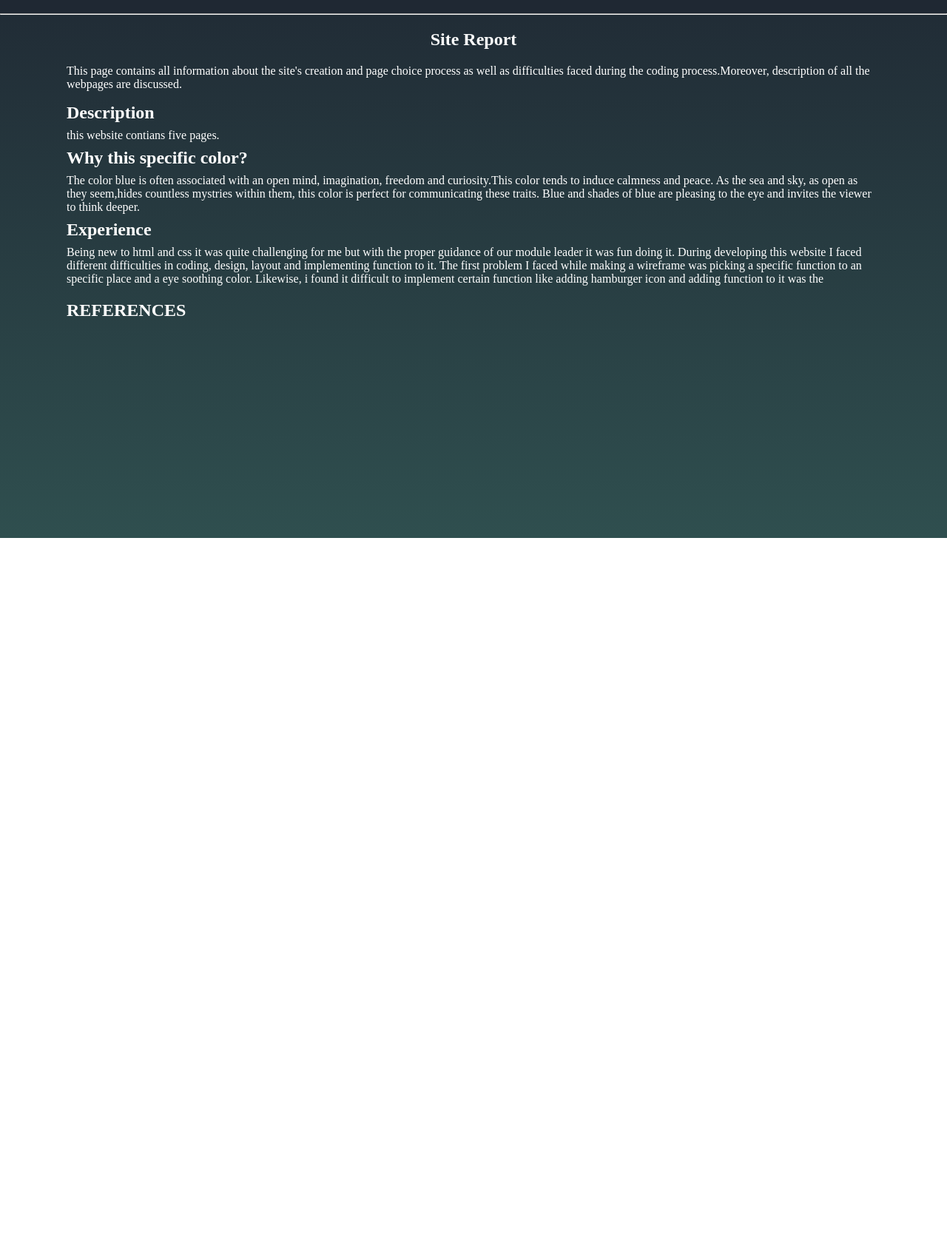
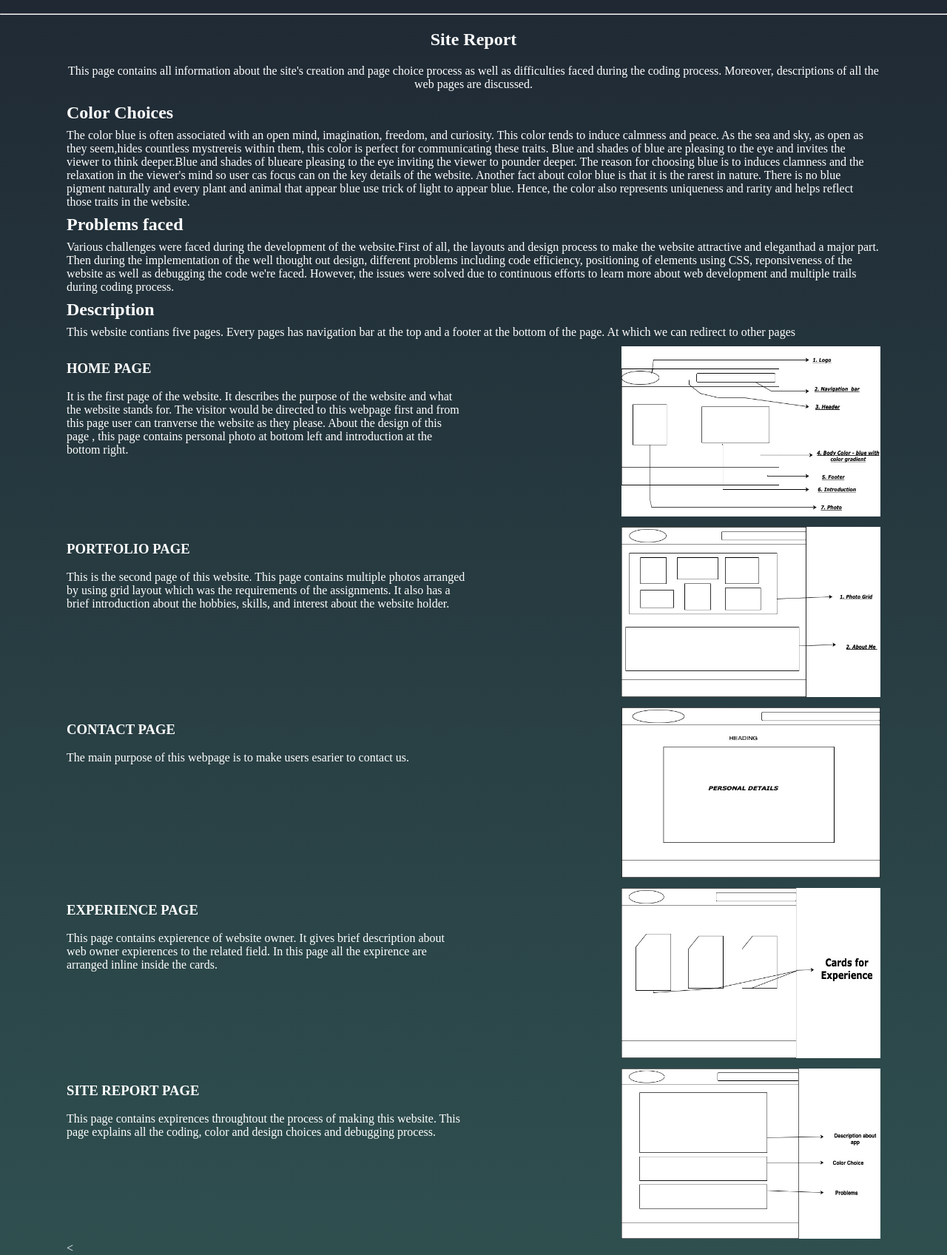
Before and after one commit to sneha-shrestha/CSY1018-Web-Development-Assignment-I-2023148-Sneha-Shrestha-Project--Report, a plain HTML site: page sitereport.html in a window 1280 px wide. Shown: the part 73-1769 px from the top of the page at 74% size. Before the commit the page ends 800 px from the top, so only its background shows below. Drawn offline with nearby package versions, Linux system fonts and the light colour scheme.

Commit message:
site report completed

```diff
--- a/contact.html
+++ b/contact.html
@@ -2,6 +2,10 @@
 <html>
   <head>
     <title>Contact page</title>
+    <link
+      rel="stylesheet"
+      href="https://fonts.googleapis.com/css2?family=Material+Symbols+Outlined:opsz,wght,FILL,GRAD@48,400,0,0"
+    />
     <link rel="stylesheet" href="./css/style.css" />
     <link rel="stylesheet" href="./css/contact.css" />
   </head>
@@ -20,6 +24,7 @@
             </li>
             <li class="nav-main-body"><a href="sitereport.html"> Report</a></li>
           </ul>
+          <span class="material-symbols-outlined"> menu </span>
         </nav>
         <hr />
       </div>
@@ -45,5 +50,11 @@
       <div>
         <p>Terms & policy</p>
       </div>
+      <div>
+        <p>
+          Contact Number- +9779865080138 <br />
+          Email- Sneha.2023148@nami.edu.np
+        </p>
+      </div>
     </footer>
 </html>
--- a/css/port.css
+++ b/css/port.css
@@ -72,6 +72,7 @@ body {
     width: 600px;
     margin: auto;
 
+
 }
 
 .xya p {
--- a/css/report.css
+++ b/css/report.css
@@ -11,7 +11,11 @@
 body {
     background-image: linear-gradient(to bottom, #1F2833, darkslategrey);
     color: white;
-    height: 100vh;
+    height: auto;
+}
+
+.report_title {
+    text-align: center;
 }
 
 .descri {
@@ -21,3 +25,18 @@ body {
 .p_desc {
     margin: 8px 0px;
 }
+
+.parent_d {
+    display: flex;
+    justify-content: space-between;
+    margin-top: 10px;
+}
+
+.parent_d_left {
+    width: 540px;
+}
+
+.parent_d_right img {
+    width: 350px;
+    height: 230px;
+}
--- a/css/style.css
+++ b/css/style.css
@@ -35,13 +35,12 @@ a:hover {
 .img-one {
     text-align: center;
     width: 600px;
-    margin-top: 150px;
+    margin-top: 120px;
 }
 
 .img-one img {
-    border-radius: auto;
-    width: 300px;
-    height: 380px;
+    width: 50%;
+    border-radius: 35px;
 }
 
 .nav-main-body {
@@ -84,6 +83,11 @@ hr {
     animation-fill-mode: backwards;
     animation-direction: reverse;
 
+}
+
+.material-symbols-outlined {
+    color: white;
+    display: none;
 }
 
 @keyframes moving {
@@ -132,6 +136,16 @@ hr {
 }
 
 @media only screen and (max-width: 500px) {
+    .footer-one {
+        padding: 20px 0px;
+    }
+
+    .material-symbols-outlined {
+        display: block;
+    }
+
+
+
     body {
         font-size: 10px;
     }
@@ -139,6 +153,7 @@ hr {
     .main_body1 {
         grid-template-columns: auto;
         grid-template-rows: auto;
+
     }
 
     .img-one {
@@ -147,8 +162,8 @@ hr {
     }
 
     .img-one img {
-        width: 260px;
-        height: 260px;
+        width: 80%;
+        height: auto;
     }
 
     .nav-body {
@@ -160,7 +175,13 @@ hr {
     }
 
     .main_body_right h1 {
-        font-size: 30px;
+        font-size: 42px;
         text-align: center;
     }
+
+    .my-detail {
+        font-size: 30px;
+        text-align: justify;
+        padding: 20px;
+    }
 }
--- a/sitereport.html
+++ b/sitereport.html
@@ -5,6 +5,10 @@
     <meta http-equiv="X-UA-Compatible" content="IE=edge">
     <meta name="viewport" content="width=device-width, initial-scale=1.0">
     <title>Report</title>
+    <link
+      rel="stylesheet"
+      href="https://fonts.googleapis.com/css2?family=Material+Symbols+Outlined:opsz,wght,FILL,GRAD@48,400,0,0"
+    >
     <link rel="stylesheet" href="./css/style.css">
     <link rel="stylesheet" href="./css/report.css">
   </head>
@@ -20,6 +24,7 @@
           </li>
           <li class="nav-main-body"><a href="sitereport.html"> Report</a></li>
         </ul>
+        <span class="material-symbols-outlined"> menu </span>
       </nav>
     </div>
     <hr>
@@ -29,52 +34,91 @@
         <!--child div 1-->
         <h2 class="rio-main">Site Report</h2>
         <!-- topic of the report-->
-        <p>
+        <p class="report_title">
           This page contains all information about the site's creation and page
           choice process as well as difficulties faced during the coding
-          process.Moreover, description of all the webpages are discussed.
+          process. Moreover, descriptions of all the web pages are discussed.
         </p>
+      </div>
+      <div>
+        <!--child div 3-->
+        <h2 class="descri">Color Choices</h3>
+        <!--the color i used-->
+        <p class="p_desc">
+           The color blue is often associated with
+          an open mind, imagination, freedom, and curiosity. This color tends to
+          induce calmness and peace. As the sea and sky, as open as they
+          seem,hides countless mystrereis within them, this color is perfect for
+          communicating these traits. Blue and shades of blue are pleasing to
+          the eye and invites the viewer to think deeper.Blue and shades of blueare pleasing to the eye inviting the viewer to pounder deeper. The reason for choosing blue is to induces clamness and the relaxation in the viewer's mind so user cas focus can on the key details of the website. Another fact about color blue is that it is the rarest in nature. There is no blue pigment naturally and every plant and animal that appear blue use trick of light to appear blue. Hence, the color also represents uniqueness and rarity and helps reflect those traits in the website.
+        </p>
+      </div>
+      <div>
+        <!--child div4-->
+        <h2 class="descri">Problems faced</h2>
+        <!--my personal expirence during developing this website-->
+
+        <p class="p_desc">
+          Various challenges were faced during the development of the website.First of all, the layouts and design process to make the website attractive and eleganthad a major part. Then during the implementation of the well thought out design, different problems including code efficiency, positioning of elements using CSS, reponsiveness of the website as well as debugging  the code we're faced. However, the issues were solved due to continuous efforts to learn more about web development and multiple trails during coding process.
+        </p>
+
       </div>
       <div>
         <!--child div 2-->
         <h2 class="descri">Description</h2>
         <!--description about the website-->
-        <p class="p_desc">this website contians five pages.</p>
+
+        <p class="p_desc">  This website contians five pages. Every pages has navigation bar at the top and a footer at the bottom of the page. At which we can redirect to other pages </p>
+        <div class="parent_d">
+          <div class="parent_d_left">
+            <h3>HOME PAGE</h3>
+            <p> It is the first page of the website. It describes the purpose of the website and what the website stands for. The visitor would be directed to this webpage first and from this page user can tranverse the website as they please. About the design of this page , this page contains personal photo at bottom left and introduction at the bottom right.</p>
+          </div>
+          <div class="parent_d_right">
+            <img src="img/wh.jpg" alt="wireframe of home page">
+          </div>
+        </div>
+        <div class="parent_d">
+          <div class="parent_d_left">
+            <h3>PORTFOLIO PAGE</h3>
+            <p>This is the second page of this website. This page contains multiple photos arranged by using grid layout which was the requirements of the assignments. It also has a brief introduction about the hobbies, skills, and interest about the website holder. </p>
+          </div>
+          <div class="parent_d_right">
+            <img src="img/wp.jpg" alt="wireframe of portfolio page">
+          </div>
+        </div>
+        <div class="parent_d">
+          <div class="parent_d_left">
+            <h3>CONTACT PAGE</h3>
+            <p>The main purpose of this webpage is to make users esarier to contact us.  </p>
+          </div>
+          <div class="parent_d_right">
+            <img src="img/wc.jpg" alt="wireframe of contact page">
+          </div>
+        </div>
+        <div class="parent_d">
+          <div class="parent_d_left">
+            <h3>EXPERIENCE PAGE</h3>
+            <p>This page contains expierence of website owner. It gives brief description about web owner expierences to the related field. In this page all the expirence are arranged inline inside the cards.</p>
+          </div>
+          <div class="parent_d_right">
+            <img src="img/we.jpg" alt="wireframe of expirence page">
+          </div>
+        </div>
+        <div class="parent_d">
+          <div class="parent_d_left">
+            <h3>SITE REPORT PAGE</h3>
+            <p>This page contains expirences throughtout the process of making this website. This page explains all the coding, color and design choices and debugging process.</p>
+          </div>
+          <div class="parent_d_right">
+            <img src="img/ws.jpg" alt="wireframe of report page">
+          </div>
+        </div>
+
       </div>
-      <div>
-        <!--child div 3-->
-        <h2 class="descri">Why this specific color?</h3>
-        <!--the color i used-->
-        <p class="p_desc">
-           The color blue is often associated with
-          an open mind, imagination, freedom and curiosity.This color tends to
-          induce calmness and peace. As the sea and sky, as open as they
-          seem,hides countless mystries within them, this color is perfect for
-          communicating these traits. Blue and shades of blue are pleasing to
-          the eye and invites the viewer to think deeper.
-        </p>
-      </div>
-      <div>
-        <!--child div4-->
-        <h2 class="descri">Experience</h2>
-        <!--my personal expirence during developing this website-->
+      <
 
-        <p class="p_desc">
-          Being new to html and css it was quite challenging for me but with the
-          proper guidance of our module leader it was fun doing it. During
-          developing this website I faced different difficulties in coding,
-          design, layout and implementing function to it. The first problem I
-          faced while making a wireframe was picking a specific function to an
-          specific place and a eye soothing color. Likewise, i found it
-          difficult to implement certain function like adding hamburger icon and
-          adding function to it was the
-        </p>
-        <div>
-          <!--child div5-->
 
-          <h2>REFERENCES</h2>
-        </div>
-      </div>
     </div>
 
     <!-- <footer class="footer-one">copyright2023@snehashrestha</footer> -->
```
Also changed, not shown: css/experience.css (+9 -1 lines), index.html (+22 -10 lines), portfolio.html (+27 -19 lines), workexperience.html (+18 -7 lines), img/home .jpeg (added), img/portfolio validation.jpeg (added), 3 other files.
